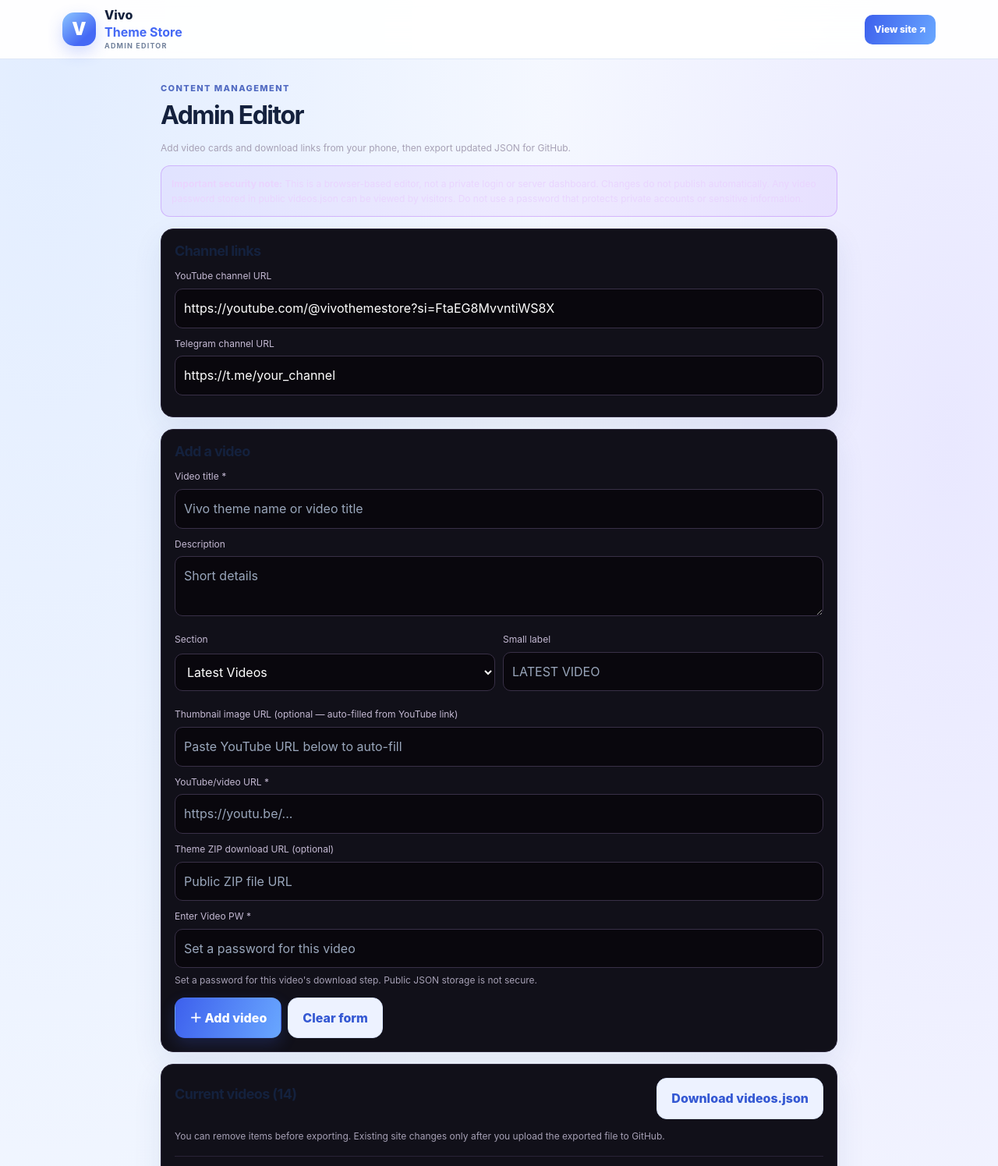
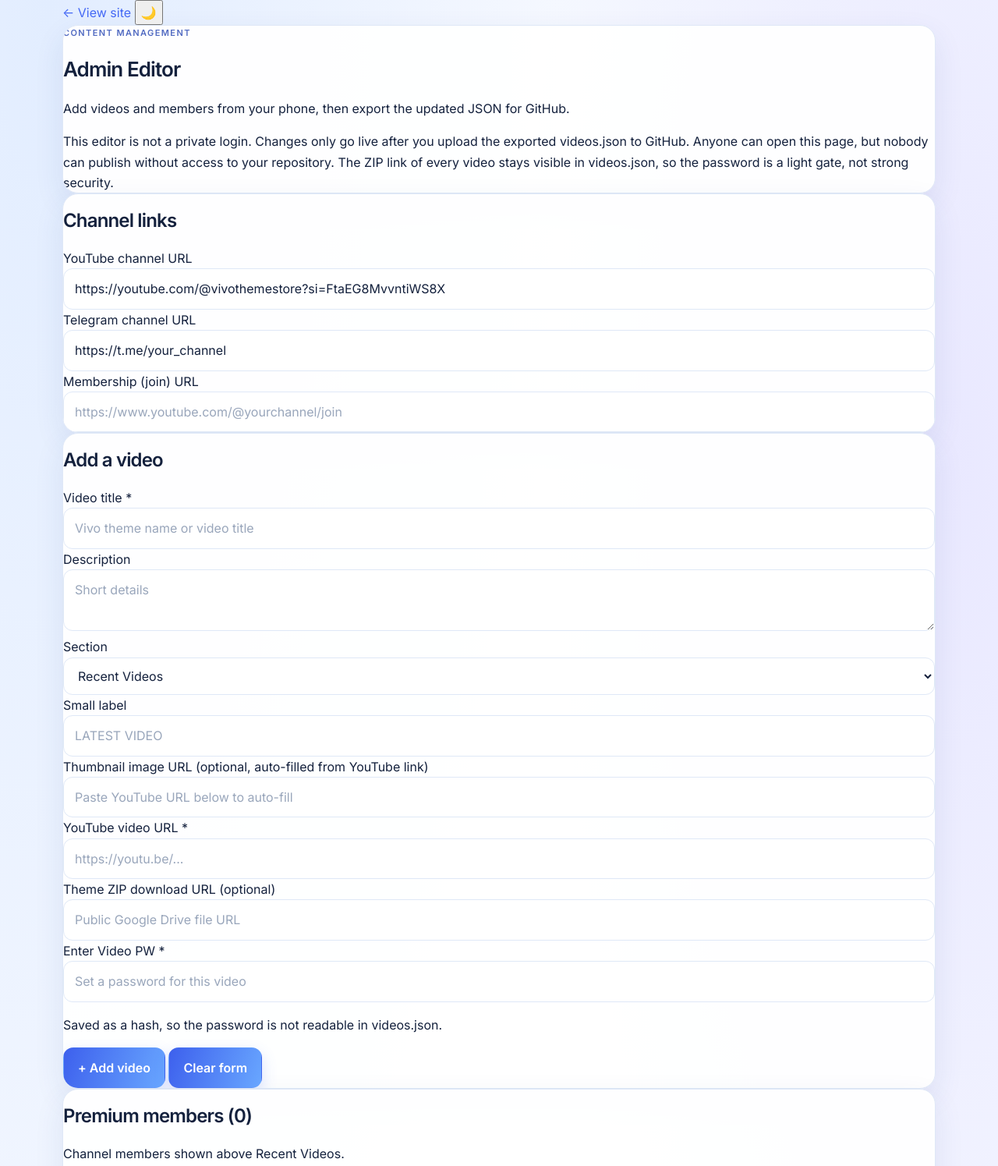
Before and after one commit to pencildreamsofficial-rgb/vivo-theme-store, a plain HTML site: page admin.html in a window 1280 px wide. Shown: the top 1495 px of the page at 78% size. Drawn offline with Linux system fonts and the light colour scheme.

Commit message:
Update admin.html

```diff
--- a/admin.html
+++ b/admin.html
@@ -1,107 +1,92 @@
 <!doctype html>
-
 <html lang="en">
 <head>
 <meta charset="utf-8">
-<meta name="viewport" content="width=device-width,initial-scale=1">
-<meta name="theme-color" content="#08070d">
-<title>Vivo Theme Store — Admin Editor</title>
+<meta name="viewport" content="width=device-width,initial-scale=1,viewport-fit=cover">
+<meta name="theme-color" content="#f3f4f7">
+<title>Vivo Theme Store – Admin Editor</title>
+<script>try{var t=localStorage.getItem('vivo-theme-store-theme')||(matchMedia('(prefers-color-scheme:dark)').matches?'dark':'light');document.documentElement.setAttribute('data-theme',t)}catch(e){}</script>
+<link rel="preconnect" href="https://fonts.googleapis.com">
+<link rel="preconnect" href="https://fonts.gstatic.com" crossorigin>
+<link href="https://fonts.googleapis.com/css2?family=Sora:wght@300;600&family=Inter:wght@400;500;600&display=swap" rel="stylesheet">
 <link rel="stylesheet" href="style.css">
-<style>
-.admin-main{max-width:900px;margin:auto;padding:28px 16px 60px}
-.admin-top{display:flex;justify-content:space-between;align-items:center;gap:12px;flex-wrap:wrap}
-.admin-card{background:#111019;border:1px solid #292337;border-radius:16px;padding:17px;margin:15px 0}
-.admin-card h2{font-size:18px;margin:0 0 12px}
-.field{display:grid;gap:6px;margin:10px 0}
-.field label{font-size:12px;color:#c4b9d3}
-.field input,.field textarea,.field select{width:100%;background:#09070d;color:white;border:1px solid #393047;border-radius:10px;padding:11px;min-width:0}
-.field textarea{min-height:70px}
-.form-grid{display:grid;grid-template-columns:1fr 1fr;gap:10px}
-.admin-actions{display:flex;gap:8px;flex-wrap:wrap;margin-top:12px}
-.warning{border:1px solid #a855f755;background:#a855f714;border-radius:12px;padding:13px;color:#e9d5ff;font-size:12px;line-height:1.6}
-.video-edit{border-top:1px solid #292337;margin-top:15px;padding-top:12px}
-.muted{color:#a6a0b5;font-size:12px}
-@media(max-width:600px){.form-grid{grid-template-columns:1fr}}
-</style>
 </head>
 <body>
-<header class="topbar">
-<a class="brand" href="index.html">
-<span class="brand-mark">V</span>
-<span>Vivo <b>Theme Store</b><small>ADMIN EDITOR</small></span>
-</a>
-<a class="small-btn" href="index.html">View site ↗</a>
-</header><main class="admin-main">
+<div class="bgw"></div>
+<main class="admin-main page">
+  <div class="topline">
+    <a href="index.html">← View site</a>
+    <button id="themeToggle" class="ib glass g" type="button" aria-label="Switch theme"></button>
+  </div>
+
+  <section class="admin-card glass">
     <div class="eyebrow">CONTENT MANAGEMENT</div>
-<h1 style="letter-spacing:-1.5px;margin:7px 0">Admin Editor</h1>
-<p class="muted">Add video cards and download links from your phone, then export updated JSON for GitHub.</p><div class="warning">
-<b>Important security note:</b> This is a browser-based editor, not a private login or server dashboard. Changes do not publish automatically. Any video password stored in public videos.json can be viewed by visitors. Do not use a password that protects private accounts or sensitive information.
-</div><section class="admin-card">
+    <h1 style="font-size:26px">Admin Editor</h1>
+    <p class="muted">Add videos and members from your phone, then export the updated JSON for GitHub.</p>
+    <div class="warning">This editor is not a private login. Changes only go live after you upload the exported videos.json to GitHub. Anyone can open this page, but nobody can publish without access to your repository. The ZIP link of every video stays visible in videos.json, so the password is a light gate, not strong security.</div>
+  </section>
+
+  <section class="admin-card glass">
     <h2>Channel links</h2>
-<div class="field">
-<label for="channel">YouTube channel URL</label>
-<input id="channel" placeholder="https://www.youtube.com/@yourchannel">
+    <label class="field">YouTube channel URL<input id="channel" placeholder="https://www.youtube.com/@yourchannel"></label>
+    <label class="field">Telegram channel URL<input id="telegram" placeholder="https://t.me/your_channel"></label>
+    <label class="field">Membership (join) URL<input id="membership" placeholder="https://www.youtube.com/@yourchannel/join"></label>
+  </section>
+
+  <section class="admin-card glass">
+    <h2>Add a video</h2>
+    <label class="field">Video title *<input id="title" placeholder="Vivo theme name or video title"></label>
+    <label class="field">Description<textarea id="description" placeholder="Short details"></textarea></label>
+    <div class="form-grid">
+      <label class="field">Section
+        <select id="category">
+          <option value="latest">Recent Videos</option>
+          <option value="premium">Premium Videos</option>
+          <option value="members">Members Only (shown in Premium)</option>
+          <option value="live">Live Streams</option>
+          <option value="widgets">Widgets and Documents</option>
+        </select>
+      </label>
+      <label class="field">Small label<input id="tag" placeholder="LATEST VIDEO"></label>
     </div>
-<div class="field">
-<label for="telegram">Telegram channel URL</label>
-<input id="telegram" placeholder="https://t.me/your_channel">
+    <label class="field">Thumbnail image URL (optional, auto-filled from YouTube link)<input id="thumbnail" placeholder="Paste YouTube URL below to auto-fill"></label>
+    <div id="thumbPreviewWrap" hidden>
+      <img id="thumbPreview" alt="Thumbnail preview" style="display:block;width:100%;max-width:320px;aspect-ratio:16/9;object-fit:cover;border-radius:16px">
     </div>
-</section><section class="admin-card">
-<h2>Add a video</h2><div class="field">
-<label for="title">Video title *</label>
-<input id="title" placeholder="Vivo theme name or video title">
-</div><div class="field">
-<label for="description">Description</label>
-<textarea id="description" placeholder="Short details"></textarea>
-</div><div class="form-grid">
-<div class="field">
-<label for="category">Section</label>
-<select id="category">
-<option value="latest">Latest Videos</option>
-<option value="premium">Premium Videos</option>
-<option value="members">Members Only</option>
-<option value="live">Live Stream Videos</option>
-<option value="widgets">Widgets</option>
-</select>
+    <label class="field">YouTube video URL *<input id="url" placeholder="https://youtu.be/..."></label>
+    <label class="field">Theme ZIP download URL (optional)<input id="download" placeholder="Public Google Drive file URL"></label>
+    <label class="field">Enter Video PW *<input id="videoPW" type="password" placeholder="Set a password for this video" autocomplete="new-password"></label>
+    <p class="muted">Saved as a hash, so the password is not readable in videos.json.</p>
+    <div class="admin-actions">
+      <button class="btn primary g" id="addBtn" type="button">+ Add video</button>
+      <button class="btn g" id="resetForm" type="button">Clear form</button>
     </div>
-<div class="field">
-<label for="tag">Small label</label>
-<input id="tag" placeholder="LATEST VIDEO">
-</div>
-</div><div class="field">
-<label for="thumbnail">Thumbnail image URL (optional — auto-filled from YouTube link)</label>
-<input id="thumbnail" placeholder="Paste YouTube URL below to auto-fill">
-<div id="thumbPreviewWrap" hidden style="margin-top:8px">
-<img id="thumbPreview" alt="Thumbnail preview" style="display:block;width:100%;max-width:320px;aspect-ratio:16/9;object-fit:cover;border-radius:10px;border:1px solid #393047">
-<small class="muted">Auto thumbnail preview (if available)</small>
-</div>
-</div><div class="field">
-<label for="url">YouTube/video URL *</label>
-<input id="url" placeholder="https://youtu.be/...">
-</div><div class="field">
-<label for="download">Theme ZIP download URL (optional)</label>
-<input id="download" placeholder="Public ZIP file URL">
-</div><div class="field">
-<label for="videoPW">Enter Video PW *</label>
-<input id="videoPW" type="password" placeholder="Set a password for this video" autocomplete="new-password">
-<small class="muted">Set a password for this video's download step. Public JSON storage is not secure.</small>
-</div><div class="admin-actions">
-<button class="btn primary" id="addBtn" type="button">＋ Add video</button>
-<button class="btn ghost" id="resetForm" type="button">Clear form</button>
-</div>
-</section><section class="admin-card">
+  </section>
+
+  <section class="admin-card glass">
+    <h2>Premium members (<span id="memberCount">0</span>)</h2>
+    <p class="muted">Channel members shown above Recent Videos.</p>
+    <label class="field">Name *<input id="memberName" placeholder="Member name"></label>
+    <label class="field">Profile image URL (optional, https)<input id="memberImage" placeholder="https://..."></label>
+    <div class="admin-actions"><button class="btn primary g" id="addMember" type="button">+ Add member</button></div>
+    <div id="memberListAdmin"></div>
+  </section>
+
+  <section class="admin-card glass">
     <div class="admin-top">
       <h2>Current videos (<span id="count">0</span>)</h2>
-<button class="btn ghost" id="exportBtn" type="button">Download videos.json</button>
+      <button class="btn g" id="exportBtn" type="button">Download videos.json</button>
     </div>
-<p class="muted">You can remove items before exporting. Existing site changes only after you upload the exported file to GitHub.</p>
+    <p class="muted">You can remove items before exporting. The site changes only after you upload the exported file to GitHub.</p>
     <div id="videoList"></div>
     <div class="admin-actions">
-<button class="btn primary" id="downloadBtn" type="button">Download updated JSON</button>
-<button class="btn ghost" id="importBtn" type="button">Load JSON file</button>
+      <button class="btn primary g" id="downloadBtn" type="button">Download updated JSON</button>
+      <button class="btn g" id="importBtn" type="button">Load JSON file</button>
       <input type="file" id="fileInput" accept="application/json,.json" hidden>
     </div>
-</section><section class="admin-card">
+  </section>
+
+  <section class="admin-card glass">
     <h2>Publish from phone</h2>
     <ol class="muted">
       <li>Tap <b>Download updated JSON</b>.</li>
@@ -109,7 +94,10 @@
       <li>Tap the pencil/Edit button and replace the old text with the downloaded JSON contents.</li>
       <li>Commit changes. Wait a few minutes, then refresh the website.</li>
     </ol>
-<p><a class="text-link" href="https://github.com/pencildreamsofficial-rgb/vivo-theme-store">Open your GitHub repository ↗</a></p>
+    <p><a href="https://github.com/pencildreamsofficial-rgb/vivo-theme-store" target="_blank" rel="noopener noreferrer">Open your GitHub repository ↗</a></p>
   </section>
-</main><script src="admin.js"></script></body>
+</main>
+<script src="theme.js"></script>
+<script src="admin.js"></script>
+</body>
 </html>
```
Lines whose indentation alone changed are shown as unchanged.
